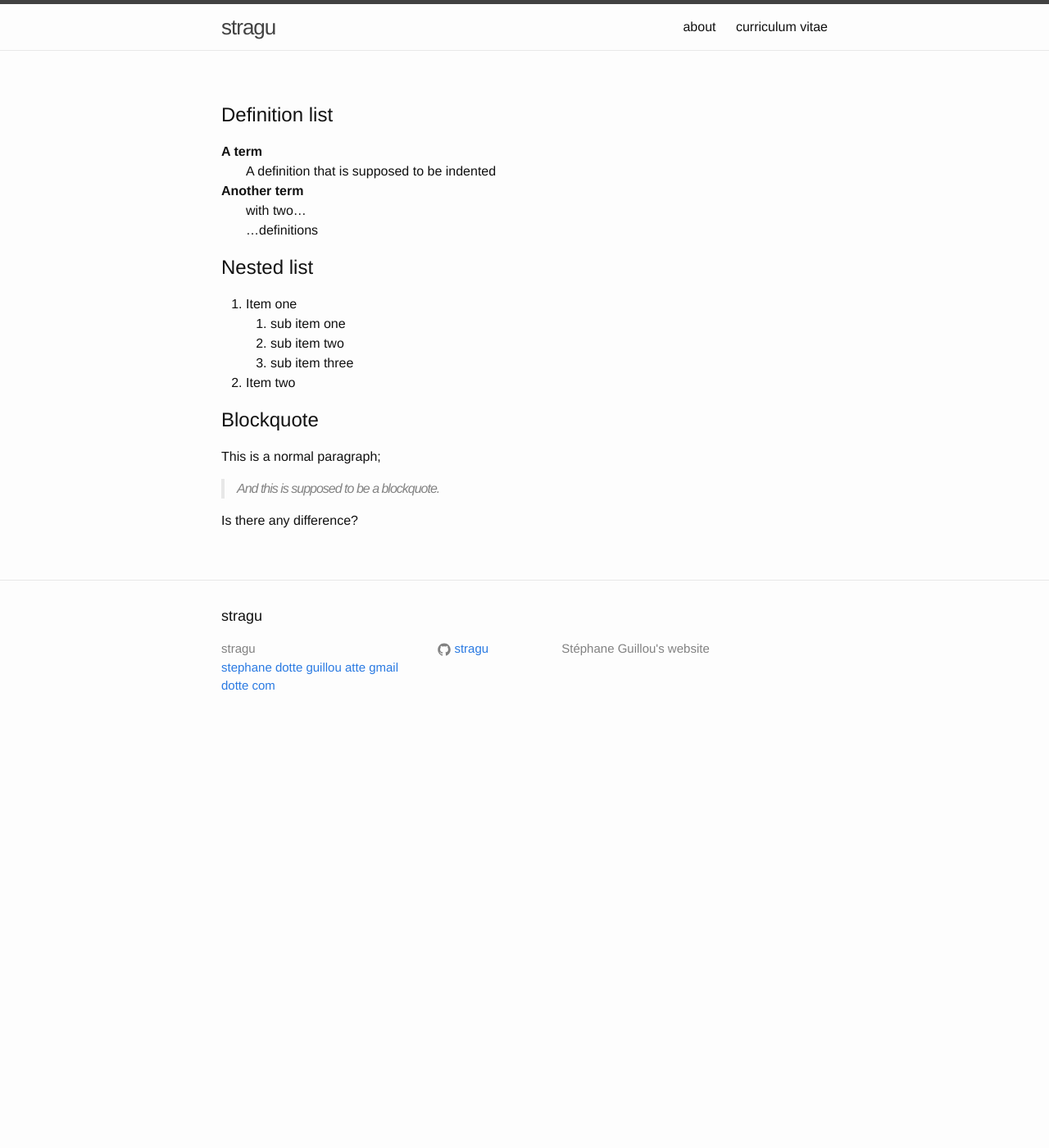
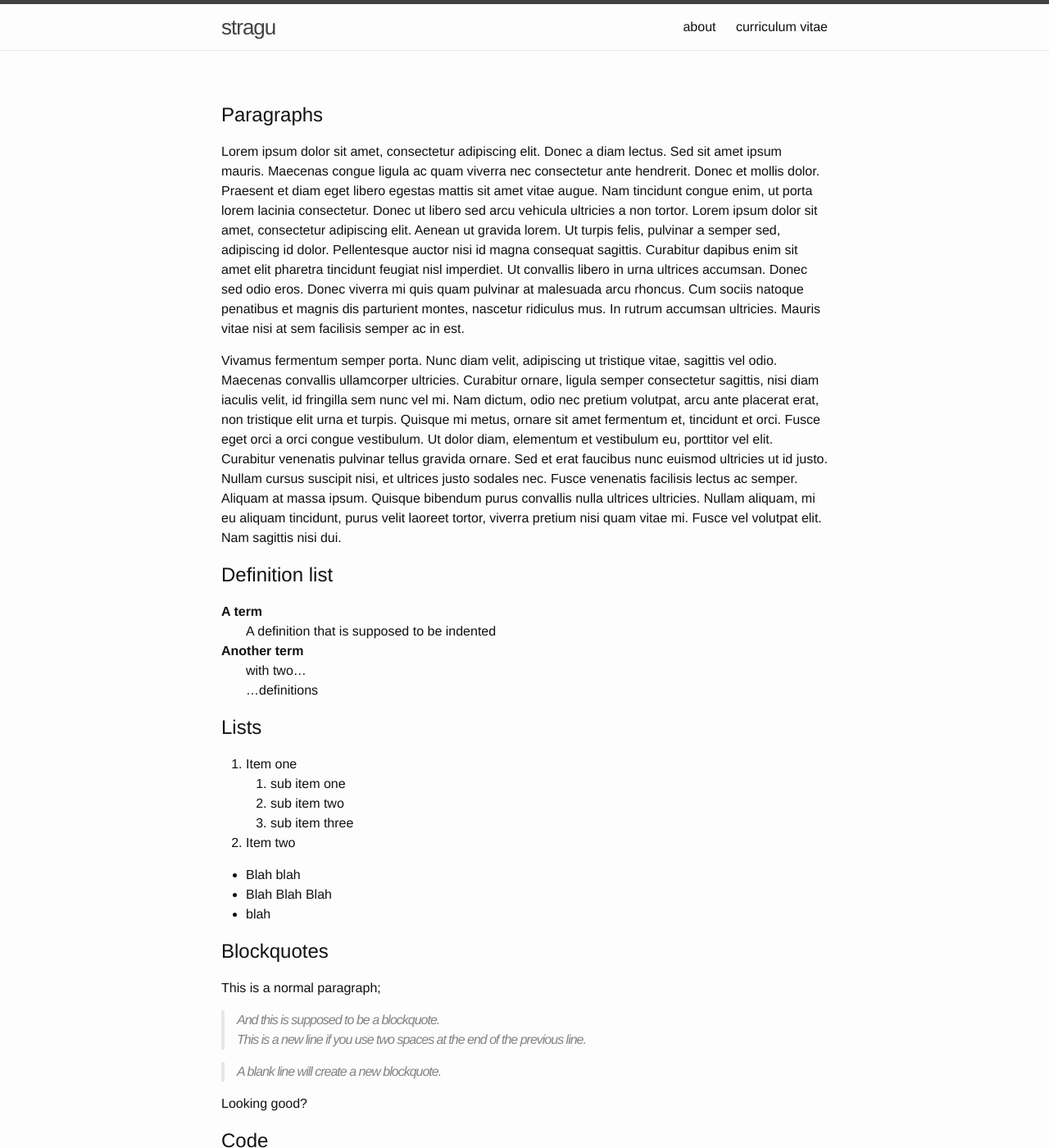
Before and after one commit to stragu/stragu.github.io, a Jekyll site: the page built from testing.md, in a window 1280 px wide and 1400 px high. Shown: the whole window at 82% size. Built offline with Jekyll 4.4.1, drawn with Linux system fonts in a browser that asks for light colours; some of the changed text lies outside the part shown.

Commit message:
add style tests

```diff
--- a/testing.md
+++ b/testing.md
@@ -3,6 +3,12 @@ layout: page
 title:
 permalink: /testing/
 ---
+
+# Paragraphs
+
+Lorem ipsum dolor sit amet, consectetur adipiscing elit. Donec a diam lectus. Sed sit amet ipsum mauris. Maecenas congue ligula ac quam viverra nec consectetur ante hendrerit. Donec et mollis dolor. Praesent et diam eget libero egestas mattis sit amet vitae augue. Nam tincidunt congue enim, ut porta lorem lacinia consectetur. Donec ut libero sed arcu vehicula ultricies a non tortor. Lorem ipsum dolor sit amet, consectetur adipiscing elit. Aenean ut gravida lorem. Ut turpis felis, pulvinar a semper sed, adipiscing id dolor. Pellentesque auctor nisi id magna consequat sagittis. Curabitur dapibus enim sit amet elit pharetra tincidunt feugiat nisl imperdiet. Ut convallis libero in urna ultrices accumsan. Donec sed odio eros. Donec viverra mi quis quam pulvinar at malesuada arcu rhoncus. Cum sociis natoque penatibus et magnis dis parturient montes, nascetur ridiculus mus. In rutrum accumsan ultricies. Mauris vitae nisi at sem facilisis semper ac in est.
+
+Vivamus fermentum semper porta. Nunc diam velit, adipiscing ut tristique vitae, sagittis vel odio. Maecenas convallis ullamcorper ultricies. Curabitur ornare, ligula semper consectetur sagittis, nisi diam iaculis velit, id fringilla sem nunc vel mi. Nam dictum, odio nec pretium volutpat, arcu ante placerat erat, non tristique elit urna et turpis. Quisque mi metus, ornare sit amet fermentum et, tincidunt et orci. Fusce eget orci a orci congue vestibulum. Ut dolor diam, elementum et vestibulum eu, porttitor vel elit. Curabitur venenatis pulvinar tellus gravida ornare. Sed et erat faucibus nunc euismod ultricies ut id justo. Nullam cursus suscipit nisi, et ultrices justo sodales nec. Fusce venenatis facilisis lectus ac semper. Aliquam at massa ipsum. Quisque bibendum purus convallis nulla ultrices ultricies. Nullam aliquam, mi eu aliquam tincidunt, purus velit laoreet tortor, viverra pretium nisi quam vitae mi. Fusce vel volutpat elit. Nam sagittis nisi dui.
 
 # Definition list
 
@@ -13,7 +19,7 @@ Another term
 : with two...
 : ...definitions
 
-# Nested list
+# Lists
 
 1. Item one
    1. sub item one
@@ -21,10 +27,27 @@ Another term
    3. sub item three
 2. Item two
 
-# Blockquote
+* Blah blah
+* Blah Blah Blah
+* blah
+
+# Blockquotes
 
 This is a normal paragraph;
 
 > And this is supposed to be a blockquote.
+> This is a new line if you use two spaces at the end of the previous line.
 
-Is there any difference?
+> A blank line will create a new blockquote.
+
+Looking good?
+
+# Code
+
+Text can be formatted as code by using backticks (`` `like this` ``), like for when you need to go `~$ sudo apt-get install somepackage` to install a package on a Debian-based system.
+
+# First level
+
+## Second level
+
+### Third level
```
